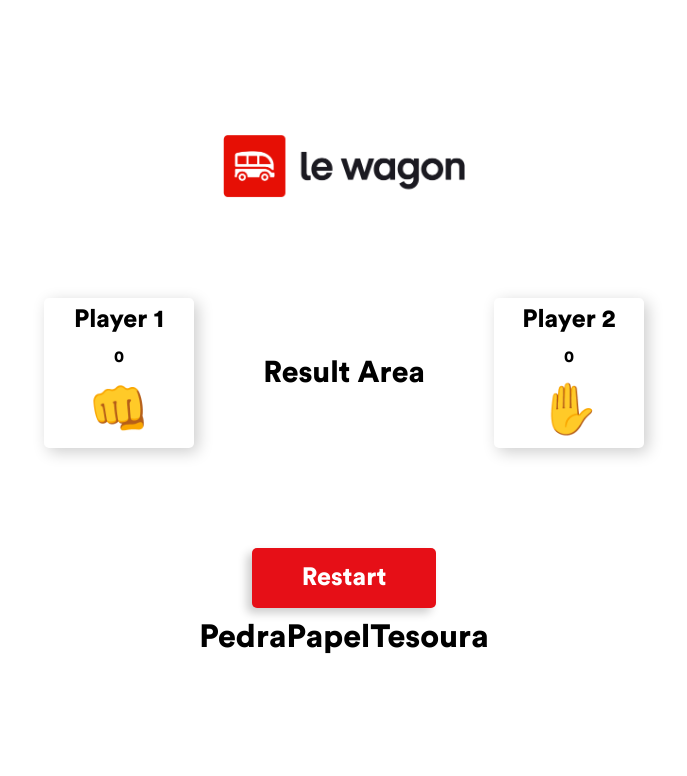
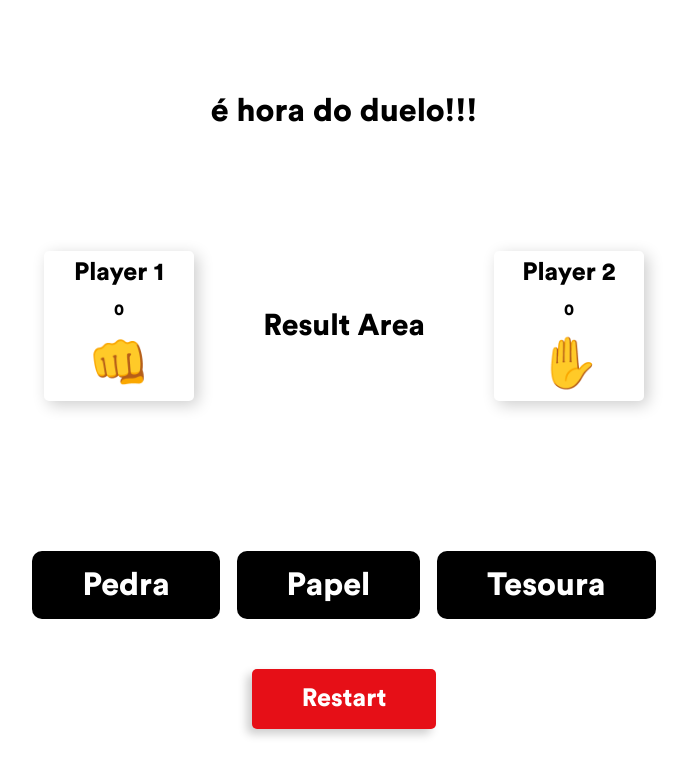
Before and after one commit to louanao/Javascript-_-Rock--Paper--Scissors, a plain HTML site: page index.html in a window 1280 px wide. Shown: the whole page, without its empty margins (296-983 px from the left). Drawn offline with Linux system fonts and the light colour scheme.

Commit message:
mise en forme des btns

```diff
--- a/index.html
+++ b/index.html
@@ -10,8 +10,8 @@
   <body>
     <div class="page__container">
 
-      <img class="logo" src="assets/logo.png" alt="Le Wagon Logo White">
-
+      <!--<img class="logo" src="assets/logo.png" alt="Le Wagon Logo White">-->
+        <h1>é hora do duelo!!! </h1>
       <div class="game-container">
         <div class="player-container">
           <div class="name">Player 1</div>
@@ -31,14 +31,14 @@
         </div>
       </div>
 
-      <div id="play-btn">Restart</div>
+
 
 <div class="choice">
-      <div id="pedra">Pedra</div>
-      <div id="papel">Papel</div>
-      <div id="tesoura">Tesoura</div>
+      <div class="choice-btn" id="pedra">Pedra</div>
+      <div class="choice-btn" id="papel">Papel</div>
+      <div class="choice-btn" id="tesoura">Tesoura</div>
     </div>
-
+    <div id="play-btn">Restart</div>
 
       <!-- Our Footer. Feel free to change to something you like! -->
       <!--<footer class="footer">Made with ❤️ by <a href="http://lewagon.com/" class="link" target="_blank">Le Wagon</a>.</footer>
--- a/main.css
+++ b/main.css
@@ -95,6 +95,17 @@
  font-size: 2rem;
  display:flex;
  justify-content:space-around;
- padding: 10px;
+ padding: 15px 20px;
  cursor: pointer;
+ border-radius: 5px;
+ color: white;
+ width: 50%;
+ margin: 35px;
+
 }
+
+.choice-btn{
+  background:black;
+  padding: 15px 50px;
+  border-radius: 10px;
+}
```
